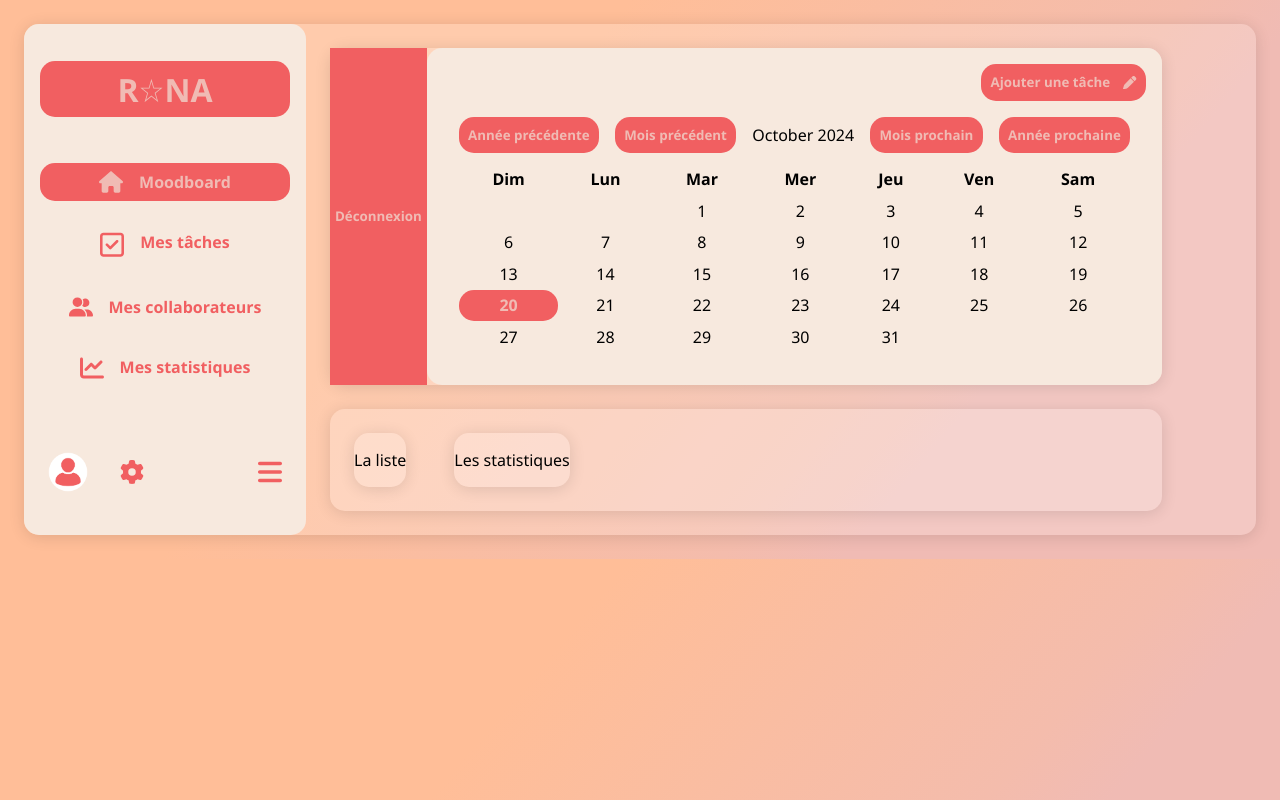
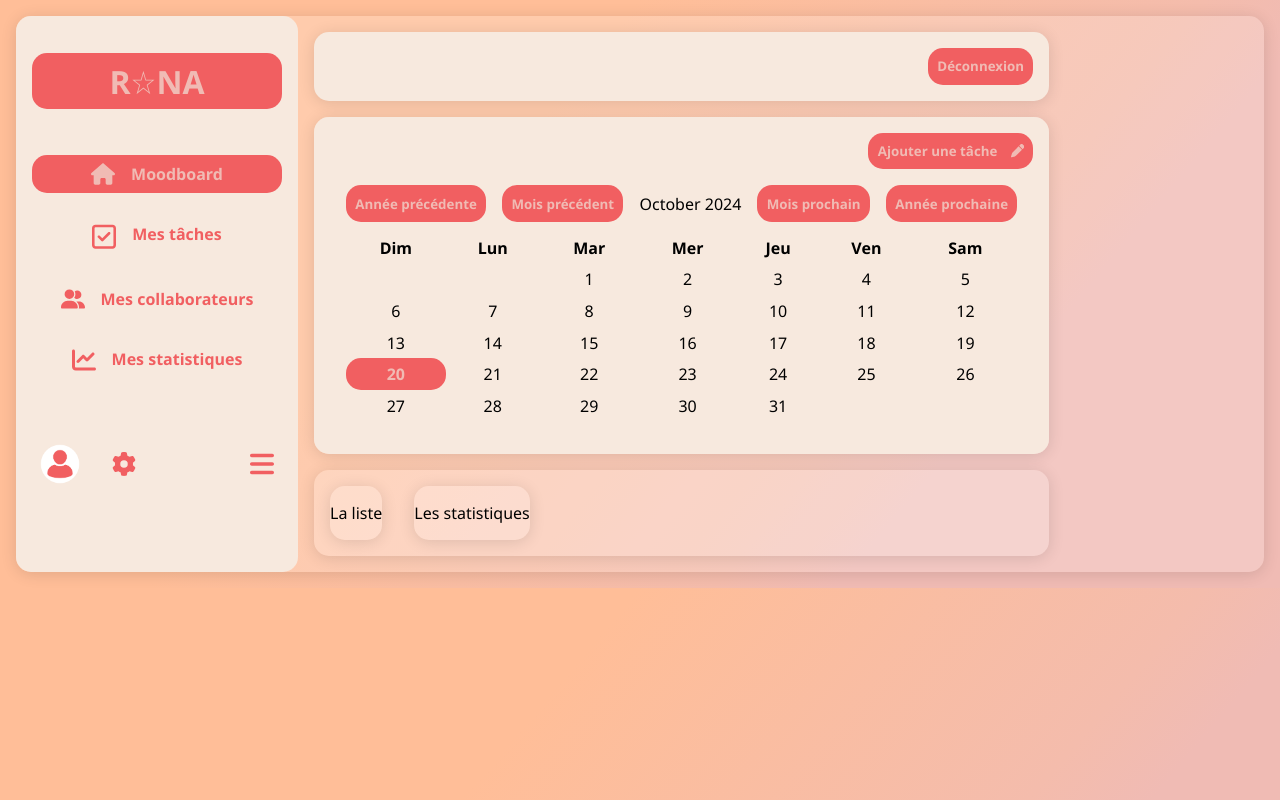
Before and after one commit to Sanitikhan/Projet-Fil-Rouge, a PHP site: page / in a window 1280 px wide. Run offline with PHP 8.4, Linux system fonts and the light colour scheme.

Commit message:
modif deconnexion

```diff
--- a/index.css
+++ b/index.css
@@ -13,9 +13,14 @@ body {
 	animation: gradient 5s ease infinite;
 }
 
+.row-horssidebar {
+  display: flex;
+  flex-direction: column;
+}
+
 .fond {
     display: flex;
-    margin: 1.5em;
+    margin: 1em;
     border-radius: 15px;
     background-color: #ffffff31;
     box-shadow: 0 2px 16px rgba(0, 0, 0, 0.123);
@@ -78,6 +83,18 @@ navbar .profil img {
 navbar .fermer-sidebar {
   display: flex;
   margin-left: auto;
+}
+
+.zone-logout {
+  background-color: #F7E9DE;
+  border-radius: 15px;
+  padding: 1em;
+  justify-content: flex-end;
+}
+
+.logout-button button {
+  padding: 0.7em;
+  border-radius: 15px;
 }
 
 .zone-calendrier {
--- a/index.html
+++ b/index.html
@@ -62,14 +62,23 @@
                 </div>
             </navbar>
 
-            <div class= col>
-                <div class="row fond">
-                    <button id="logoutButton">Déconnexion</button>
-                    <div class="zone-calendrier">
-                        <div class="row zone-button">
+            <div class="col">
+                <div class="fond zone-logout">
+                    <div class="row">
+                        <div class="logout-button">
+                            <button id="logoutButton">Déconnexion</button>
+                        </div>
+                    </div>
+                </div>
+
+                <div class="fond">
+                    <div class="row zone-calendrier">
+                        <div class="zone-button">
                             <button class="ajouter-tache">
                                 Ajouter une tâche
-                                <svg xmlns="http://www.w3.org/2000/svg" viewBox="0 0 512 512"><path d="M362.7 19.3L314.3 67.7 444.3 197.7l48.4-48.4c25-25 25-65.5 0-90.5L453.3 19.3c-25-25-65.5-25-90.5 0zm-71 71L58.6 323.5c-10.4 10.4-18 23.3-22.2 37.4L1 481.2C-1.5 489.7 .8 498.8 7 505s15.3 8.5 23.7 6.1l120.3-35.4c14.1-4.2 27-11.8 37.4-22.2L421.7 220.3 291.7 90.3z"/></svg>
+                                <svg xmlns="http://www.w3.org/2000/svg" viewBox="0 0 512 512">
+                                    <path d="M362.7 19.3L314.3 67.7 444.3 197.7l48.4-48.4c25-25 25-65.5 0-90.5L453.3 19.3c-25-25-65.5-25-90.5 0zm-71 71L58.6 323.5c-10.4 10.4-18 23.3-22.2 37.4L1 481.2C-1.5 489.7 .8 498.8 7 505s15.3 8.5 23.7 6.1l120.3-35.4c14.1-4.2 27-11.8 37.4-22.2L421.7 220.3 291.7 90.3z"/>
+                                </svg>
                             </button>
                         </div>
                         <div class="calendar">
@@ -97,7 +106,6 @@
                                 </tbody>
                             </table>
                         </div>
-
                     </div>
                 </div>
 
@@ -115,6 +123,7 @@
                 </div>
             </div>
 
+
         </div>
     </div>
     <script src="src/js/calendrier.js"></script>
```
